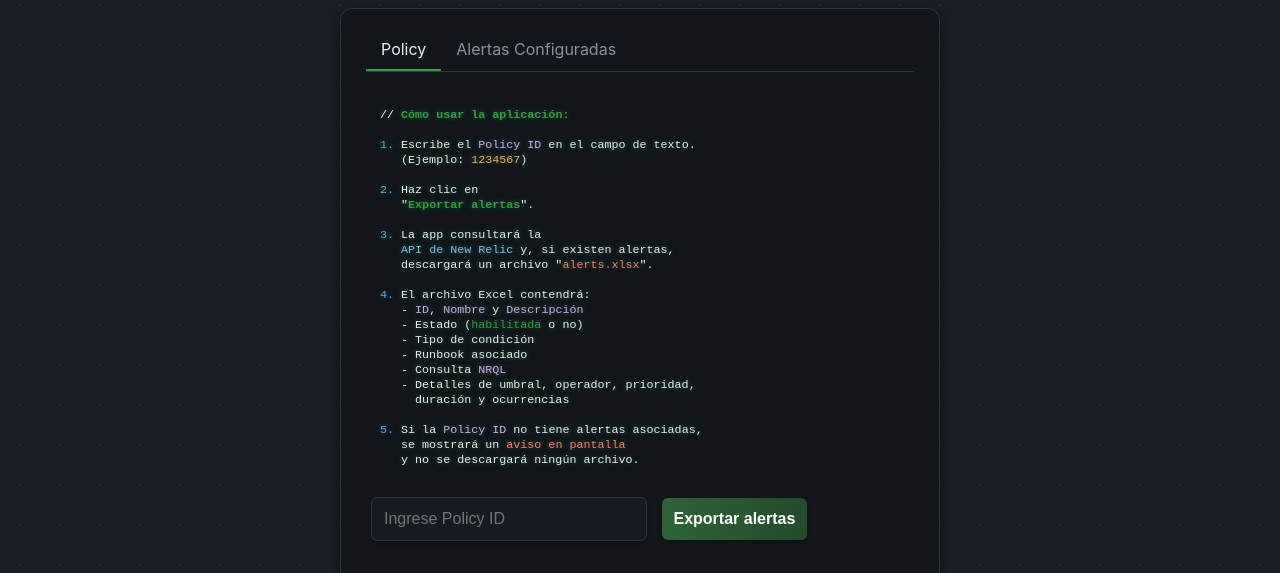
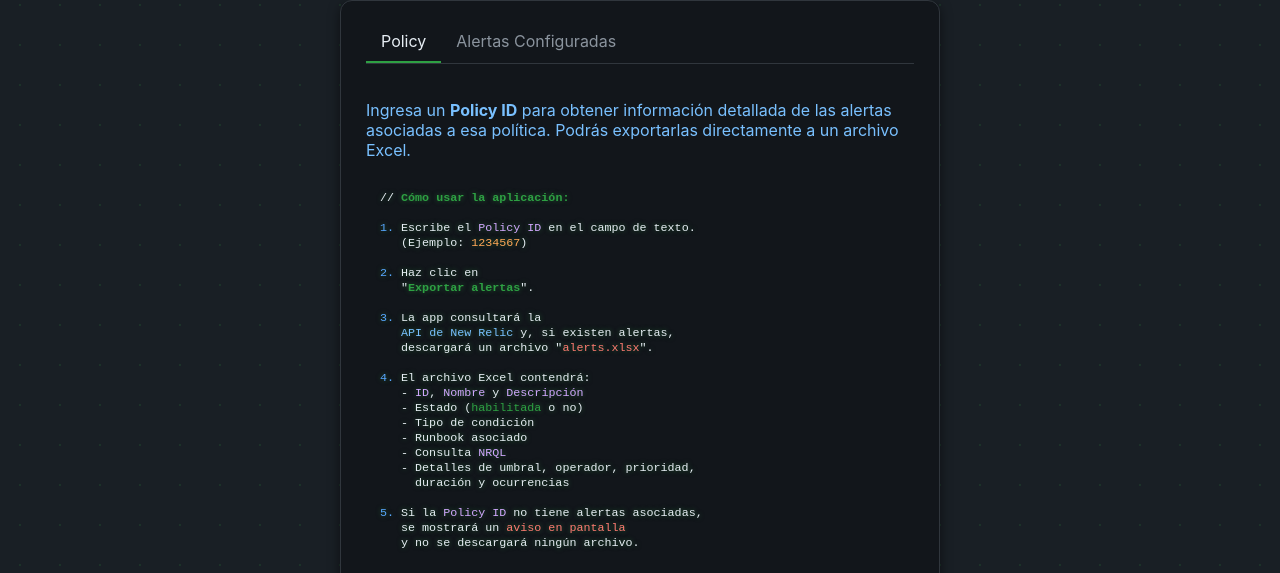
Before and after one commit to Fernando-Villena/new-relic, a website: page public/index.html in a window 1280 px wide. Shown: the part 175-748 px from the top of the page. Drawn offline with Linux system fonts and the light colour scheme.

```diff
--- a/public/index.html
+++ b/public/index.html
@@ -195,6 +195,10 @@
       </div>
 
       <div id="tab-use" class="tab-content active">
+
+          <p style="color:#79c0ff; font-size:1rem; margin-bottom:15px;">
+    Ingresa un <strong>Policy ID</strong> para obtener información detallada de las alertas asociadas a esa política. Podrás exportarlas directamente a un archivo Excel.
+  </p>
     <pre><code>
   // <span style="color:#2ea043; font-weight:bold;">Cómo usar la aplicación:</span>
 
```
